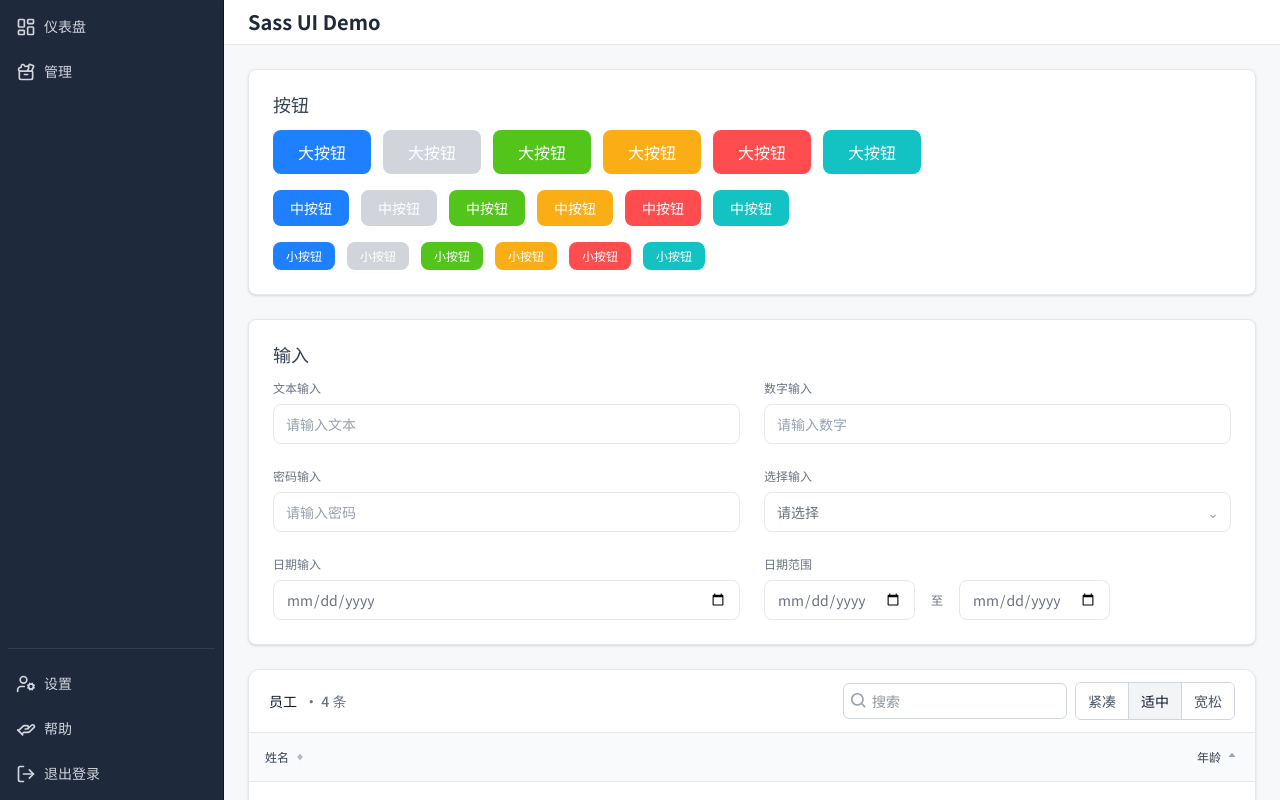
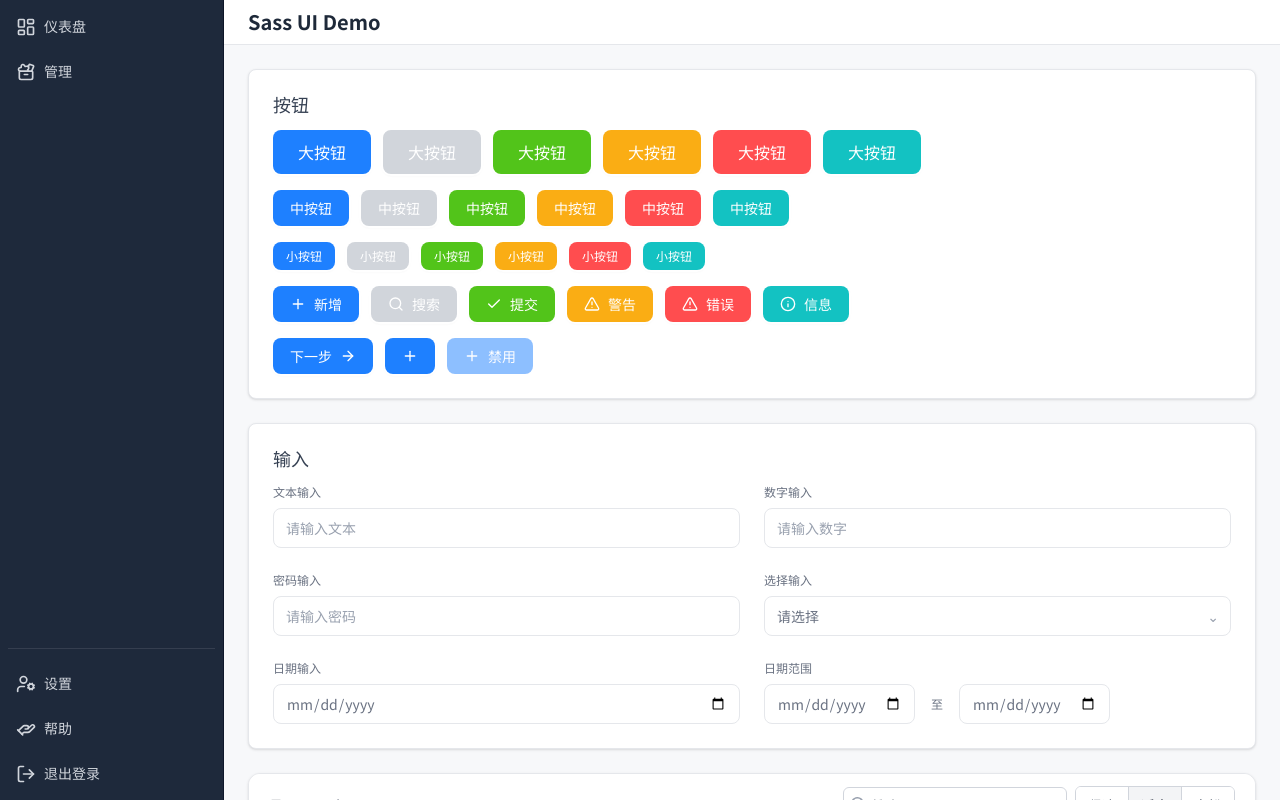
Before and after one commit to zhoumingxuan/sass-ui, a Next.js app: page / in a window 1280 px wide. Built offline with nearby package versions, Linux system fonts and the light colour scheme.

Commit message:
按钮组件的修改

```diff
--- a/src/app/page.tsx
+++ b/src/app/page.tsx
@@ -15,6 +15,7 @@ import {
 } from '@/components/Input';
 import Table, { Column } from '@/components/Table';
 import Alert from '@/components/Alert';
+import { Plus, Search, Check, AlertTriangle, Info, ArrowRight } from 'lucide-react';
 
 type Row = { name: string; age: number };
 
@@ -111,6 +112,19 @@ export default function Home() {
             <Button size="small" variant="error">小按钮</Button>
             <Button size="small" variant="info">小按钮</Button>
           </div>
+          <div className="flex flex-wrap gap-3">
+            <Button variant="primary" icon={<Plus />}>新增</Button>
+            <Button variant="default" icon={<Search />}>搜索</Button>
+            <Button variant="success" icon={<Check />}>提交</Button>
+            <Button variant="warning" icon={<AlertTriangle />}>警告</Button>
+            <Button variant="error" icon={<AlertTriangle />}>错误</Button>
+            <Button variant="info" icon={<Info />}>信息</Button>
+          </div>
+          <div className="flex flex-wrap gap-3 items-center">
+            <Button variant="primary" icon={<ArrowRight />} iconPosition="right">下一步</Button>
+            <Button variant="primary" aria-label="新增" icon={<Plus />} />
+            <Button variant="primary" icon={<Plus />} disabled>禁用</Button>
+          </div>
         </div>
       </Card>
 
--- a/src/components/Button.tsx
+++ b/src/components/Button.tsx
@@ -1,23 +1,27 @@
 'use client';
 
 // Styles are handled via Tailwind CSS utility classes
-import { ButtonHTMLAttributes } from 'react';
+import { ButtonHTMLAttributes, ReactNode, isValidElement, cloneElement } from 'react';
 
 type Props = ButtonHTMLAttributes<HTMLButtonElement> & {
   variant?: 'primary' | 'default' | 'warning' | 'success' | 'error' | 'info';
   outline?: boolean;
   size?: 'large' | 'medium' | 'small';
+  icon?: ReactNode;
+  iconPosition?: 'left' | 'right';
 };
 
 export default function Button({
   variant = 'primary',
   outline = false,
   size = 'medium',
+  icon,
+  iconPosition = 'left',
   className = '',
   ...props
 }: Props) {
   const base =
-    'inline-flex items-center justify-center rounded-lg font-medium shadow-sm transition-shadow focus-visible:outline-none focus-visible:ring-2 ring-offset-2 ring-offset-white hover:shadow-md active:shadow';
+    'inline-flex items-center justify-center rounded-lg font-medium shadow-sm transition-shadow transition-transform duration-200 ease-out focus-visible:outline-none focus-visible:ring-2 ring-offset-2 ring-offset-white dark:ring-offset-gray-950 hover:shadow active:shadow-sm hover:-translate-y-0.5 active:translate-y-0 disabled:opacity-50 disabled:shadow-none disabled:hover:shadow-none disabled:active:shadow-none disabled:translate-y-0 disabled:hover:translate-y-0 disabled:active:translate-y-0 disabled:cursor-not-allowed disabled:pointer-events-none disabled:focus-visible:ring-0 disabled:focus-visible:ring-offset-0';
   const sizes: Record<string, string> = {
     large: 'h-11 px-6 text-base',
     medium: 'h-9 px-4 text-sm',
@@ -40,10 +44,34 @@ export default function Button({
     info: 'border border-info text-info bg-white focus-visible:ring-info',
   };
   const variants = outline ? outlined : solid;
+
+  const hasLabel = !!props.children;
+  const withGap = icon && hasLabel ? 'gap-2' : '';
+  const iconSizeMap: Record<'large' | 'medium' | 'small', number> = {
+    large: 20,
+    medium: 16,
+    small: 14,
+  };
+  let iconNode: ReactNode = icon;
+  if (icon && isValidElement(icon)) {
+    const anyProps: any = (icon as any).props ?? {};
+    const mergedClass = [anyProps.className, 'shrink-0'].filter(Boolean).join(' ');
+    iconNode = cloneElement(icon as any, {
+      className: mergedClass,
+      size: anyProps.size ?? iconSizeMap[size],
+      strokeWidth: anyProps.strokeWidth ?? 2,
+      'aria-hidden': anyProps['aria-hidden'] ?? true,
+    });
+  }
+
   return (
     <button
-      className={`${base} ${sizes[size]} ${variants[variant]} ${className}`}
+      className={`${base} ${sizes[size]} ${variants[variant]} ${withGap} ${className}`}
       {...props}
-    />
+    >
+      {icon && iconPosition === 'left' ? iconNode : null}
+      {hasLabel ? props.children : null}
+      {icon && iconPosition === 'right' ? iconNode : null}
+    </button>
   );
 }
```
